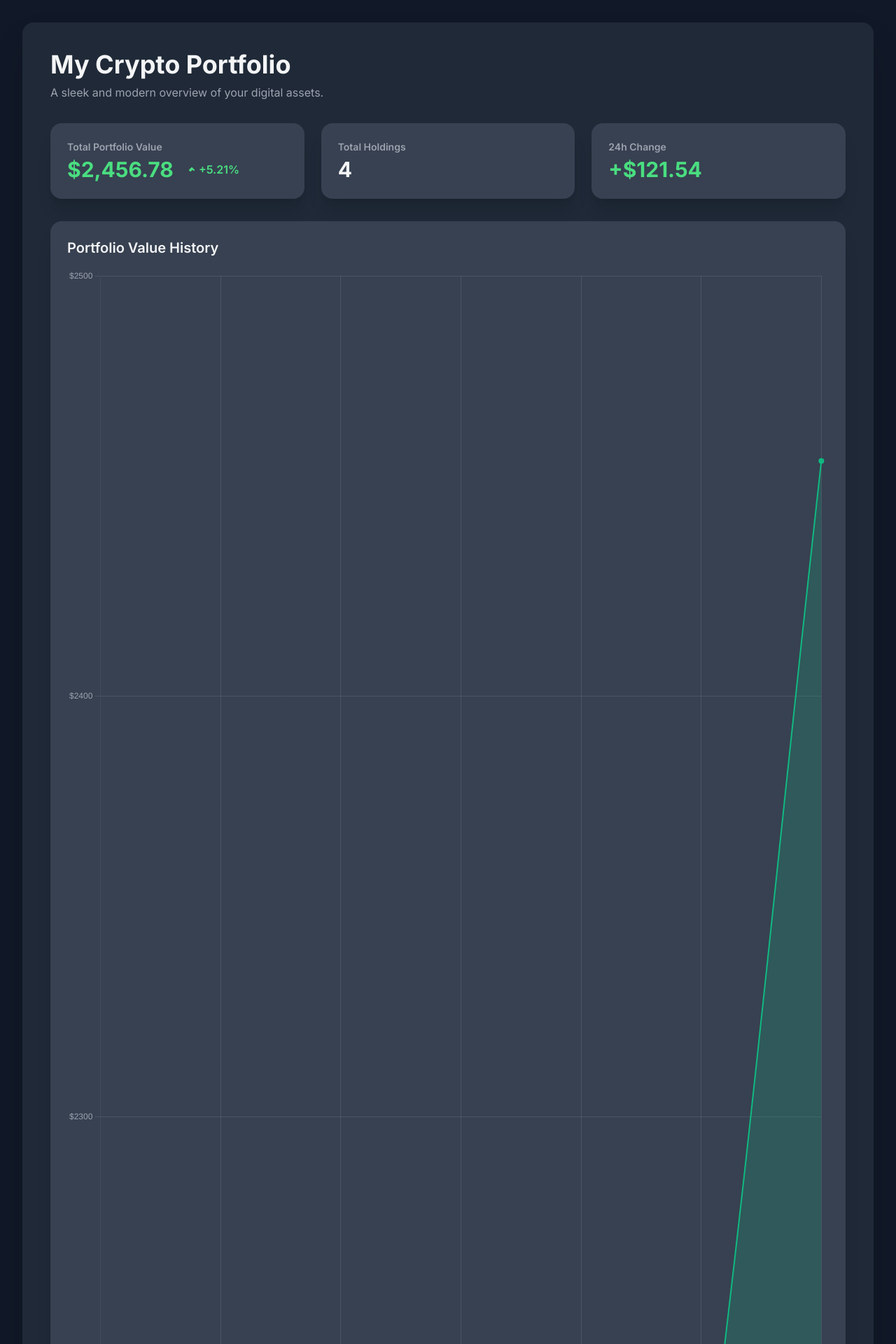
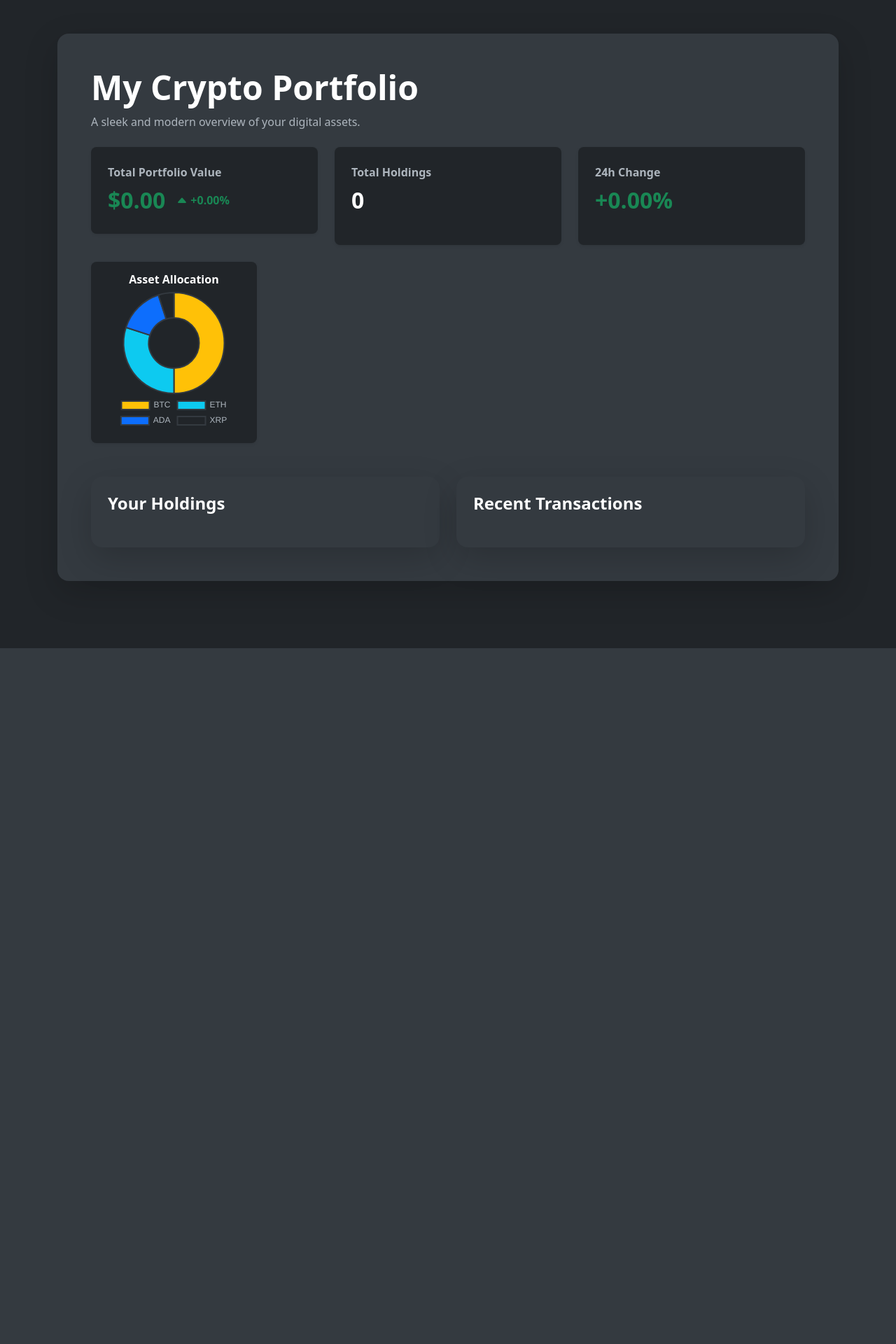
Before and after one commit to SmileWithJoker/cryptledger, a PHP site: page /dashboard in a window 1280 px wide. Shown: the top 1920 px of the page at 70% size. After the commit the page ends 926 px from the top, so only its background shows below. Run offline with PHP 8.4, Linux system fonts and the light colour scheme; grey boxes labelled with a size stand in for pictures from a placeholder-image service; some libraries are stand-ins or nearby versions.

Commit message:
./dashboard

```diff
--- a/dashboard/index.php
+++ b/dashboard/index.php
@@ -1,173 +1,212 @@
+<?php
+// Enable error reporting for debugging
+ini_set('display_errors', 1);
+ini_set('display_startup_errors', 1);
+error_reporting(E_ALL);
+
+// Start the session to access user data
+session_start();
+
+// --- Self-Contained Database Connection ---
+function pdo_connect_mysql() {
+    $db_host = 'localhost';
+    $db_name = 'jotahcom_test'; // REPLACE WITH YOUR DATABASE NAME
+    $db_user = 'jotahcom_test'; // REPLACE WITH YOUR DATABASE USERNAME
+    $db_pass = 'Ikeotuonye@00'; // REPLACE WITH YOUR DATABASE PASSWORD
+    try {
+        $conn = new PDO("mysql:host=$db_host;dbname=$db_name;charset=utf8", $db_user, $db_pass);
+        $conn->setAttribute(PDO::ATTR_ERRMODE, PDO::ERRMODE_EXCEPTION);
+        return $conn;
+    } catch (PDOException $e) {
+        error_log("Database connection error: " . $e->getMessage());
+        throw $e;
+    }
+}
+
+// Initialize variables with default values to prevent errors
+$holdings_data = [];
+$transactions_data = [];
+$total_value_display = '$0.00';
+$total_holdings_count = 0;
+$total_change_display = '+0.00%'; // Placeholder for now
+
+$asset_allocation_labels = ['BTC', 'ETH', 'ADA', 'XRP'];
+$asset_allocation_data = [50, 30, 15, 5]; // Percentages
+
+
+// Check if a user is logged in
+if (isset($_SESSION['user_id'])) {
+    $user_id = $_SESSION['user_id'];
+    try {
+        $pdo = pdo_connect_mysql();
+
+        // Fetch user's crypto holdings from the database
+        $stmt_holdings = $pdo->prepare("SELECT * FROM user_assets WHERE user_id = ?");
+        $stmt_holdings->execute([$user_id]);
+        $holdings_data = $stmt_holdings->fetchAll(PDO::FETCH_ASSOC);
+
+        // Fetch recent transactions (assuming a 'user_transactions' table exists)
+        $stmt_transactions = $pdo->prepare("SELECT * FROM user_transactions WHERE user_id = ? ORDER BY transaction_date DESC LIMIT 10");
+        $stmt_transactions->execute([$user_id]);
+        $transactions_data = $stmt_transactions->fetchAll(PDO::FETCH_ASSOC);
+
+        // Calculate portfolio summary values
+        $total_value = 0;
+        foreach ($holdings_data as $asset) {
+            // Assuming the 'value' column stores the USD value of the holding
+            $total_value += (float)$asset['value'];
+        }
+        $total_value_display = '$' . number_format($total_value, 2);
+        $total_holdings_count = count($holdings_data);
+
+        // Note: The 24h change requires more complex logic and historical data, so it remains a placeholder
+        // until you provide more details on how to calculate it.
+
+    } catch (Exception $e) {
+        // Fallback to empty data and log the error for debugging
+        error_log("Failed to load dashboard data for user $user_id: " . $e->getMessage());
+    }
+}
+?>
 <!DOCTYPE html>
 <html lang="en">
 <head>
     <meta charset="UTF-8">
     <meta name="viewport" content="width=device-width, initial-scale=1.0">
     <title>Crypto Dashboard</title>
-    <!-- Use Tailwind CSS CDN -->
-    <script src="https://cdn.tailwindcss.com"></script>
-    <!-- Use Inter font from Google Fonts -->
-    <link rel="preconnect" href="https://fonts.googleapis.com">
-    <link rel="preconnect" href="https://fonts.gstatic.com" crossorigin>
-    <link href="https://fonts.googleapis.com/css2?family=Inter:wght@400;500;600;700&display=swap" rel="stylesheet">
-    <!-- Chart.js for the portfolio value graph -->
-    <script src="https://cdn.jsdelivr.net/npm/chart.js"></script>
+    <!-- Use Bootstrap CSS CDN -->
+    <link href="https://cdn.jsdelivr.net/npm/bootstrap@5.3.0/dist/css/bootstrap.min.css" rel="stylesheet">
+    <!-- Custom dark theme CSS to override Bootstrap defaults for a dark look -->
     <style>
         body {
-            font-family: 'Inter', sans-serif;
+            background-color: #212529;
+            color: #f8f9fa;
+        }
+        .bg-dark-card {
+            background-color: #343a40;
+        }
+        .text-muted-custom {
+            color: #adb5bd;
+        }
+        /* Custom styles to fix the list item border issue */
+        .list-unstyled li:not(:last-child) {
+            border-bottom: 1px solid #495057 !important;
         }
     </style>
+    <!-- Chart.js for all graphs -->
+    <script src="https://cdn.jsdelivr.net/npm/chart.js"></script>
 </head>
-<body class="bg-gray-900 text-gray-100 antialiased p-4 sm:p-8">
-    <div class="container mx-auto">
+<body class="bg-dark text-white p-4 p-md-5">
+    <div class="container">
         <!-- Main Dashboard Container -->
-        <div class="bg-gray-800 rounded-2xl shadow-2xl p-6 sm:p-10 mb-8">
-            <h1 class="text-3xl sm:text-4xl font-bold mb-2">My Crypto Portfolio</h1>
-            <p class="text-gray-400 mb-8">A sleek and modern overview of your digital assets.</p>
+        <div class="bg-dark-card rounded-4 shadow-lg p-4 p-md-5 mb-5">
+            <h1 class="display-5 fw-bold mb-2">My Crypto Portfolio</h1>
+            <p class="text-muted-custom mb-4">A sleek and modern overview of your digital assets.</p>
 
             <!-- Portfolio Summary Section -->
-            <div class="grid grid-cols-1 md:grid-cols-3 gap-6 mb-8">
+            <div class="row g-4 mb-4">
                 <!-- Total Value Card -->
-                <div class="bg-gray-700 p-6 rounded-2xl shadow-xl">
-                    <p class="text-sm font-semibold text-gray-400 mb-1">Total Portfolio Value</p>
-                    <div class="flex items-center">
-                        <span class="text-3xl font-bold text-green-400">$2,456.78</span>
-                        <span class="ml-3 text-green-400 font-semibold flex items-center">
-                            <svg xmlns="http://www.w3.org/2000/svg" class="h-5 w-5 mr-1" viewBox="0 0 20 20" fill="currentColor">
-                                <path fill-rule="evenodd" d="M14.707 10.293a1 1 0 010 1.414l-3 3a1 1 0 01-1.414 0l-3-3a1 1 0 111.414-1.414L10 11.586l2.293-2.293a1 1 0 011.414 0z" clip-rule="evenodd" transform="rotate(180 12.5 11)"/>
+                <div class="col-12 col-md-4">
+                    <div class="bg-dark p-4 rounded-3 shadow-sm">
+                        <p class="text-sm fw-semibold text-muted-custom mb-1">Total Portfolio Value</p>
+                        <div class="d-flex align-items-center">
+                            <span class="fs-2 fw-bold text-success"><?php echo htmlspecialchars($total_value_display); ?></span>
+                            <span class="ms-3 text-success fw-semibold d-flex align-items-center">
+                                <svg xmlns="http://www.w3.org/2000/svg" width="1em" height="1em" fill="currentColor" class="bi bi-caret-up-fill me-1" viewBox="0 0 16 16">
+                                    <path d="m7.247 4.86-4.796 5.481c-.566.647-.106 1.659.753 1.659h9.592c.859 0 1.319-1.012.753-1.659l-4.796-5.48a1 1 0 0 0-1.506 0z"/>
                                 </svg>
-                            +5.21%
+                                <?php echo htmlspecialchars($total_change_display); ?>
                             </span>
                         </div>
                     </div>
+                </div>
                 <!-- Holdings and Performance Cards -->
-                <div class="bg-gray-700 p-6 rounded-2xl shadow-xl">
-                    <p class="text-sm font-semibold text-gray-400 mb-1">Total Holdings</p>
-                    <p class="text-3xl font-bold">4</p>
+                <div class="col-12 col-md-4">
+                    <div class="bg-dark p-4 rounded-3 shadow-sm">
+                        <p class="text-sm fw-semibold text-muted-custom mb-1">Total Holdings</p>
+                        <p class="fs-2 fw-bold"><?php echo htmlspecialchars($total_holdings_count); ?></p>
                     </div>
-                <div class="bg-gray-700 p-6 rounded-2xl shadow-xl">
-                    <p class="text-sm font-semibold text-gray-400 mb-1">24h Change</p>
-                    <p class="text-3xl font-bold text-green-400">+$121.54</p>
+                </div>
+                <div class="col-12 col-md-4">
+                    <div class="bg-dark p-4 rounded-3 shadow-sm">
+                        <p class="text-sm fw-semibold text-muted-custom mb-1">24h Change</p>
+                        <p class="fs-2 fw-bold text-success"><?php echo htmlspecialchars($total_change_display); ?></p>
+                    </div>
                 </div>
             </div>
 
-            <!-- Portfolio Value Chart -->
-            <div class="bg-gray-700 rounded-2xl p-6 shadow-xl mb-8">
-                <h2 class="text-xl font-semibold mb-4">Portfolio Value History</h2>
-                <canvas id="portfolioChart"></canvas>
+            <!-- Multiple Charts Section -->
+            <div class="row g-4 mb-5">
+                <!-- Asset Allocation Chart -->
+                <div class="col-12 col-lg-3 col-md-6">
+                    <div class="bg-dark p-3 rounded-3 shadow-sm">
+                        <h2 class="h6 fw-semibold mb-2 text-center">Asset Allocation</h2>
+                        <canvas id="assetAllocationChart" style="max-height: 200px;"></canvas>
+                    </div>
+                </div>
             </div>
 
             <!-- Holdings and Transactions Section -->
-            <div class="grid grid-cols-1 lg:grid-cols-2 gap-8">
+            <div class="row g-4">
                 <!-- Top Holdings List -->
-                <div class="bg-gray-700 rounded-2xl p-6 shadow-xl">
-                    <h2 class="text-xl font-semibold mb-4">Your Holdings</h2>
-                    <ul id="holdingsList">
+                <div class="col-12 col-lg-6">
+                    <div class="bg-dark-card rounded-4 p-4 shadow-lg">
+                        <h2 class="h4 fw-bold mb-4">Your Holdings</h2>
+                        <ul id="holdingsList" class="list-unstyled">
                             <!-- Holding items will be populated by JavaScript -->
                         </ul>
                     </div>
+                </div>
 
                 <!-- Recent Transactions List -->
-                <div class="bg-gray-700 rounded-2xl p-6 shadow-xl">
-                    <h2 class="text-xl font-semibold mb-4">Recent Transactions</h2>
-                    <ul id="transactionsList">
+                <div class="col-12 col-lg-6">
+                    <div class="bg-dark-card rounded-4 p-4 shadow-lg">
+                        <h2 class="h4 fw-bold mb-4">Recent Transactions</h2>
+                        <ul id="transactionsList" class="list-unstyled">
                             <!-- Transaction items will be populated by JavaScript -->
                         </ul>
                     </div>
                 </div>
             </div>
         </div>
+    </div>
 
+    <!-- Bootstrap JS and Popper -->
+    <script src="https://cdn.jsdelivr.net/npm/@popperjs/core@2.11.8/dist/umd/popper.min.js"></script>
+    <script src="https://cdn.jsdelivr.net/npm/bootstrap@5.3.0/dist/js/bootstrap.min.js"></script>
     <script>
-        // Data for the dashboard. In a real application, this would come from your PHP backend.
-        const portfolioData = {
-            labels: ['Jan', 'Feb', 'Mar', 'Apr', 'May', 'Jun', 'Jul'],
-            values: [1500, 1650, 1800, 1750, 2000, 2200, 2456]
-        };
+        // PHP-injected data
+        const assetAllocationLabels = <?php echo json_encode($asset_allocation_labels); ?>;
+        const assetAllocationData = <?php echo json_encode($asset_allocation_data); ?>;
 
-        const holdings = [
-            { name: 'Bitcoin', symbol: 'BTC', value: '1,520.45', change: '+3.15%', icon: 'https://placehold.co/40x40/FF9900/ffffff?text=BTC' },
-            { name: 'Ethereum', symbol: 'ETH', value: '854.33', change: '+7.82%', icon: 'https://placehold.co/40x40/627EEA/ffffff?text=ETH' },
-            { name: 'Cardano', symbol: 'ADA', value: '80.00', change: '+1.10%', icon: 'https://placehold.co/40x40/3DD6D3/ffffff?text=ADA' },
-            { name: 'Ripple', symbol: 'XRP', value: '102.00', change: '+4.55%', icon: 'https://placehold.co/40x40/000000/ffffff?text=XRP' }
-        ];
+        const holdings = <?php echo json_encode($holdings_data); ?>;
+        const transactions = <?php echo json_encode($transactions_data); ?>;
 
-        const transactions = [
-            { type: 'Buy', amount: '0.05 BTC', date: '2 days ago', value: '$120.00', status: 'Completed' },
-            { type: 'Sell', amount: '0.5 ETH', date: '4 days ago', value: '$110.00', status: 'Completed' },
-            { type: 'Deposit', amount: '$500 USD', date: '1 week ago', value: '$500.00', status: 'Completed' },
-            { type: 'Buy', amount: '100 ADA', date: '2 weeks ago', value: '$80.00', status: 'Completed' }
-        ];
 
-        // Function to render the chart
-        function renderChart() {
-            const ctx = document.getElementById('portfolioChart').getContext('2d');
+        // Function to render the Asset Allocation Chart (Pie Chart)
+        function renderAssetAllocationChart() {
+            const ctx = document.getElementById('assetAllocationChart').getContext('2d');
             new Chart(ctx, {
-                type: 'line',
+                type: 'doughnut',
                 data: {
-                    labels: portfolioData.labels,
+                    labels: assetAllocationLabels,
                     datasets: [{
-                        label: 'Portfolio Value ($)',
-                        data: portfolioData.values,
-                        borderColor: '#10B981',
-                        backgroundColor: 'rgba(16, 185, 129, 0.2)',
-                        tension: 0.4,
-                        fill: true,
-                        borderWidth: 2,
-                        pointBackgroundColor: '#10B981',
-                        pointBorderColor: '#10B981',
-                        pointHoverRadius: 6,
-                        pointHoverBackgroundColor: '#10B981',
-                        pointHoverBorderColor: '#fff'
+                        data: assetAllocationData,
+                        backgroundColor: ['#FFC107', '#0dcaf0', '#0d6efd', '#212529'], // Bootstrap colors
+                        borderColor: '#343a40'
                     }]
                 },
                 options: {
                     responsive: true,
                     maintainAspectRatio: false,
-                    scales: {
-                        x: {
-                            display: true,
-                            grid: {
-                                color: 'rgba(255, 255, 255, 0.1)',
-                                borderColor: 'rgba(255, 255, 255, 0.2)'
-                            },
-                            ticks: {
-                                color: '#9CA3AF'
-                            }
-                        },
-                        y: {
-                            display: true,
-                            grid: {
-                                color: 'rgba(255, 255, 255, 0.1)',
-                                borderColor: 'rgba(255, 255, 255, 0.2)'
-                            },
-                            ticks: {
-                                color: '#9CA3AF',
-                                callback: function(value) {
-                                    return '$' + value;
-                                }
-                            }
-                        }
-                    },
                     plugins: {
-                        legend: {
-                            display: false
-                        },
-                        tooltip: {
-                            mode: 'index',
-                            intersect: false,
-                            backgroundColor: 'rgba(31, 41, 55, 0.9)',
-                            titleColor: '#F3F4F6',
-                            bodyColor: '#D1D5DB',
-                            borderColor: '#4B5563',
-                            borderWidth: 1,
-                            cornerRadius: 8,
-                            padding: 12
-                        }
+                        legend: { display: true, position: 'bottom', labels: { color: '#adb5bd' } },
+                        tooltip: { backgroundColor: '#343a40', titleColor: '#f8f9fa', bodyColor: '#adb5bd' }
                     }
                 }
             });
         }
+
 
         // Function to render holdings
         function renderHoldings() {
@@ -175,18 +214,18 @@
             list.innerHTML = '';
             holdings.forEach(item => {
                 const listItem = document.createElement('li');
-                listItem.className = 'flex items-center justify-between py-3 border-b border-gray-600 last:border-b-0';
+                listItem.className = 'd-flex align-items-center justify-content-between py-3';
                 listItem.innerHTML = `
-                    <div class="flex items-center">
-                        <img src="${item.icon}" alt="${item.name} icon" class="w-8 h-8 rounded-full mr-4">
+                    <div class="d-flex align-items-center">
+                        <img src="https://placehold.co/40x40/FF9900/ffffff?text=${item.symbol || '?'}" alt="${item.name || 'Unknown'} icon" class="rounded-circle me-3" style="width: 40px; height: 40px;">
                         <div>
-                            <p class="font-medium">${item.name}</p>
-                            <p class="text-sm text-gray-400">${item.symbol}</p>
+                            <p class="fw-medium mb-0">${item.name || 'N/A'}</p>
+                            <p class="text-sm text-muted-custom mb-0">${item.symbol || 'N/A'}</p>
                         </div>
                     </div>
-                    <div class="text-right">
-                        <p class="font-medium">$${item.value}</p>
-                        <p class="text-sm ${item.change.startsWith('+') ? 'text-green-400' : 'text-red-400'}">${item.change}</p>
+                    <div class="text-end">
+                        <p class="fw-medium mb-0">$${item.value || '0.00'}</p>
+                        <p class="text-sm ${item.change && item.change.startsWith('+') ? 'text-success' : 'text-danger'} mb-0">${item.change || 'N/A'}</p>
                     </div>
                 `;
                 list.appendChild(listItem);
@@ -199,18 +238,18 @@
             list.innerHTML = '';
             transactions.forEach(item => {
                 const listItem = document.createElement('li');
-                listItem.className = 'flex items-center justify-between py-3 border-b border-gray-600 last:border-b-0';
+                listItem.className = 'd-flex align-items-center justify-content-between py-3';
                 listItem.innerHTML = `
-                    <div class="flex items-center">
-                        <span class="text-sm font-semibold p-2 rounded-full ${item.type === 'Buy' ? 'bg-green-500/20 text-green-400' : item.type === 'Sell' ? 'bg-red-500/20 text-red-400' : 'bg-blue-500/20 text-blue-400'} mr-4">${item.type[0]}</span>
+                    <div class="d-flex align-items-center">
+                        <span class="text-sm fw-semibold p-2 rounded-circle me-3 ${item.type === 'Buy' ? 'bg-success-subtle text-success' : item.type === 'Sell' ? 'bg-danger-subtle text-danger' : 'bg-info-subtle text-info'}" style="width: 40px; height: 40px; display: flex; align-items: center; justify-content: center;">${(item.type || '?').charAt(0)}</span>
                         <div>
-                            <p class="font-medium">${item.type} ${item.amount}</p>
-                            <p class="text-sm text-gray-400">${item.date}</p>
+                            <p class="fw-medium mb-0">${item.type || 'N/A'} ${item.amount || ''}</p>
+                            <p class="text-sm text-muted-custom mb-0">${item.date || 'N/A'}</p>
                         </div>
                     </div>
-                    <div class="text-right">
-                        <p class="font-medium text-gray-200">${item.value}</p>
-                        <p class="text-sm text-green-400">${item.status}</p>
+                    <div class="text-end">
+                        <p class="fw-medium text-white mb-0">${item.value || 'N/A'}</p>
+                        <p class="text-sm text-success mb-0">${item.status || 'N/A'}</p>
                     </div>
                 `;
                 list.appendChild(listItem);
@@ -219,14 +258,9 @@
 
         // Initialize all components on window load
         window.onload = function() {
-            renderChart();
+            renderAssetAllocationChart();
             renderHoldings();
             renderTransactions();
-        };
-
-        // Resize chart on window resize
-        window.onresize = function() {
-            renderChart();
         };
     </script>
 </body>
```
Lines whose indentation alone changed are shown as unchanged.
